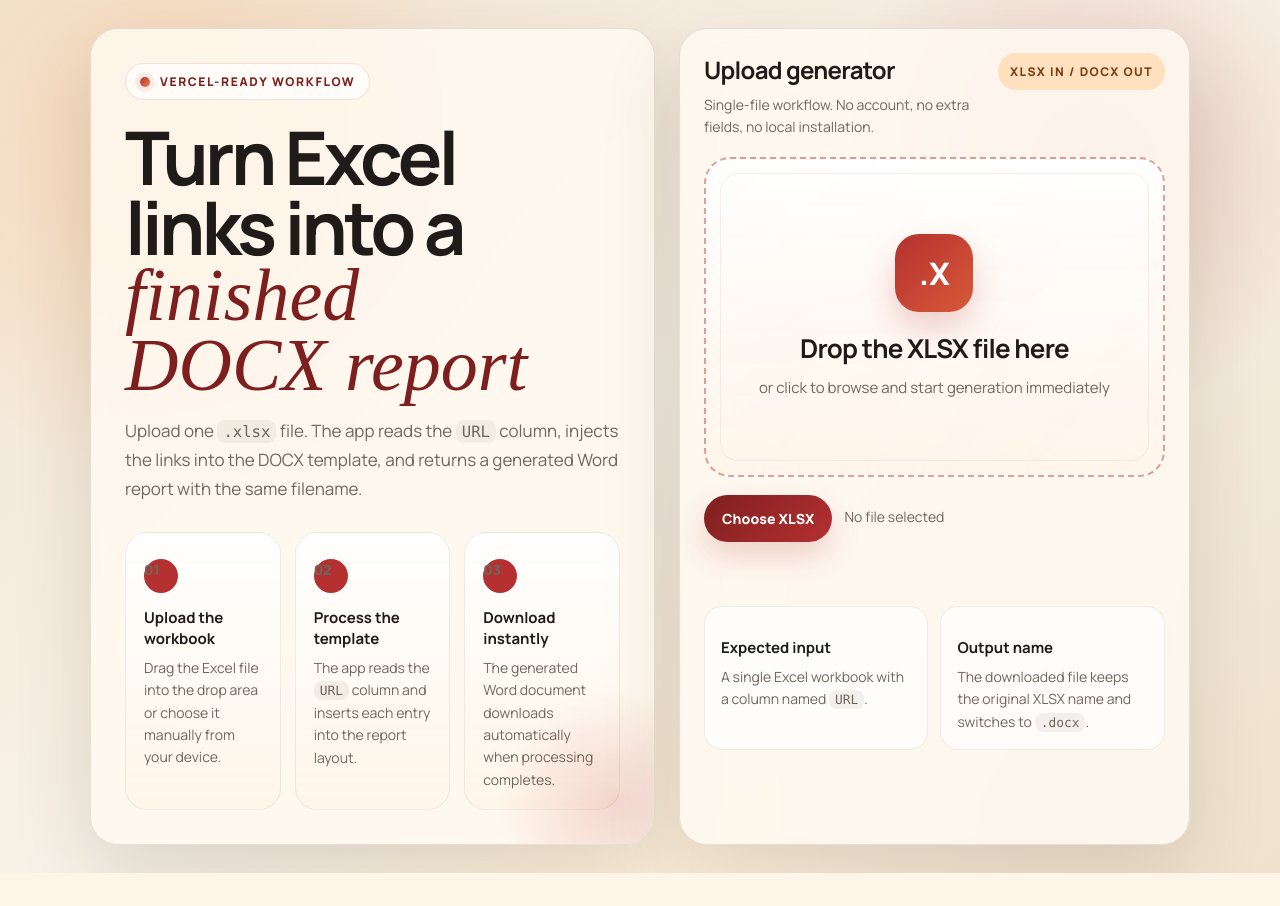
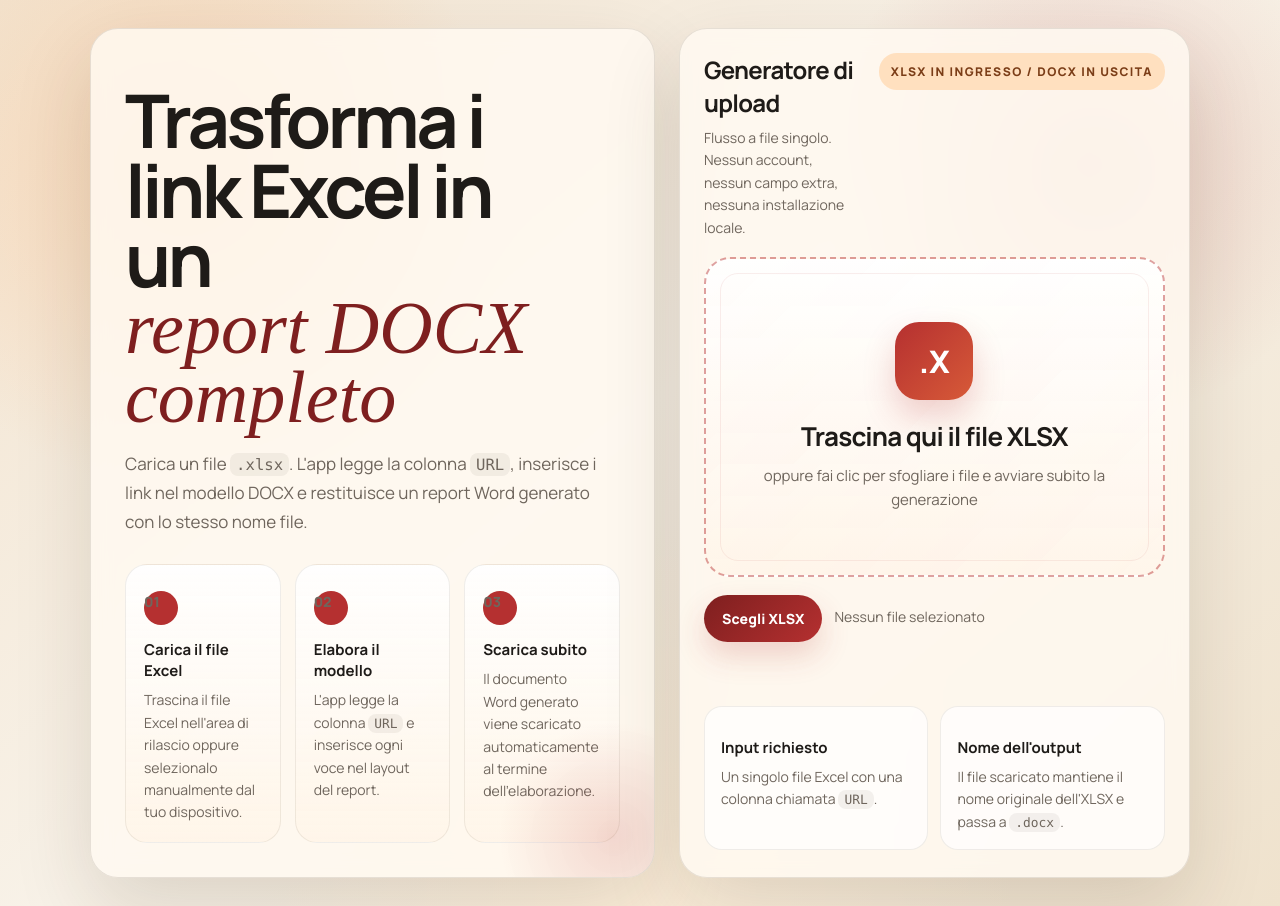
Before and after one commit to andrea9339/Report_docx_tool, a Flask app: page / in a window 1280 px wide. Before the commit the page ends 873 px from the top, so only its background shows below. Run offline with Flask 3, Linux system fonts and the light colour scheme; some web fonts are replaced.

Commit message:
feat: translate interface to Italian and update text for better clarity

```diff
--- a/templates/index.html
+++ b/templates/index.html
@@ -1,9 +1,9 @@
 <!doctype html>
-<html lang="en">
+<html lang="it">
 <head>
   <meta charset="utf-8">
   <meta name="viewport" content="width=device-width, initial-scale=1">
-  <title>Linkiller Report Generator</title>
+  <title>Generatore Report Linkiller</title>
   <style>
     @import url("https://fonts.googleapis.com/css2?family=Manrope:wght@400;500;700;800&family=Instrument+Serif:ital@0;1&display=swap");
 
@@ -383,27 +383,26 @@
 <body>
   <main class="shell">
     <section class="hero">
-      <div class="eyebrow">Vercel-ready workflow</div>
-      <h1>Turn Excel links into a <em>finished DOCX report</em></h1>
+      <h1>Trasforma i link Excel in un <em>report DOCX completo</em></h1>
       <p class="lede">
-        Upload one <code>.xlsx</code> file. The app reads the <code>URL</code> column, injects the links into the DOCX template, and returns a generated Word report with the same filename.
+        Carica un file <code>.xlsx</code>. L'app legge la colonna <code>URL</code>, inserisce i link nel modello DOCX e restituisce un report Word generato con lo stesso nome file.
       </p>
 
       <ol class="steps">
         <li>
           <span class="step-number">01</span>
-          <strong>Upload the workbook</strong>
-          <span>Drag the Excel file into the drop area or choose it manually from your device.</span>
+          <strong>Carica il file Excel</strong>
+          <span>Trascina il file Excel nell'area di rilascio oppure selezionalo manualmente dal tuo dispositivo.</span>
         </li>
         <li>
           <span class="step-number">02</span>
-          <strong>Process the template</strong>
-          <span>The app reads the <code>URL</code> column and inserts each entry into the report layout.</span>
+          <strong>Elabora il modello</strong>
+          <span>L'app legge la colonna <code>URL</code> e inserisce ogni voce nel layout del report.</span>
         </li>
         <li>
           <span class="step-number">03</span>
-          <strong>Download instantly</strong>
-          <span>The generated Word document downloads automatically when processing completes.</span>
+          <strong>Scarica subito</strong>
+          <span>Il documento Word generato viene scaricato automaticamente al termine dell'elaborazione.</span>
         </li>
       </ol>
     </section>
@@ -412,37 +411,37 @@
       <div>
         <div class="panel-top">
           <div>
-            <h2>Upload generator</h2>
-            <p>Single-file workflow. No account, no extra fields, no local installation.</p>
+            <h2>Generatore di upload</h2>
+            <p>Flusso a file singolo. Nessun account, nessun campo extra, nessuna installazione locale.</p>
           </div>
-          <div class="chip">xlsx in / docx out</div>
+          <div class="chip">xlsx in ingresso / docx in uscita</div>
         </div>
 
         <input id="fileInput" type="file" accept=".xlsx,application/vnd.openxmlformats-officedocument.spreadsheetml.sheet">
 
-        <section id="dropzone" class="dropzone" aria-label="Drop XLSX file here">
+        <section id="dropzone" class="dropzone" aria-label="Trascina qui il file XLSX">
           <div>
             <div class="drop-icon">.X</div>
-            <strong>Drop the XLSX file here</strong>
-            <span>or click to browse and start generation immediately</span>
+            <strong>Trascina qui il file XLSX</strong>
+            <span>oppure fai clic per sfogliare i file e avviare subito la generazione</span>
           </div>
         </section>
 
         <div class="actions">
-          <button id="pickButton" type="button">Choose XLSX</button>
-          <div id="fileName" class="file-name">No file selected</div>
+          <button id="pickButton" type="button">Scegli XLSX</button>
+          <div id="fileName" class="file-name">Nessun file selezionato</div>
         </div>
 
         <div id="status" class="status" aria-live="polite"></div>
 
         <div class="mini-grid">
           <div class="mini-card">
-            <strong>Expected input</strong>
-            <span>A single Excel workbook with a column named <code>URL</code>.</span>
+            <strong>Input richiesto</strong>
+            <span>Un singolo file Excel con una colonna chiamata <code>URL</code>.</span>
           </div>
           <div class="mini-card">
-            <strong>Output name</strong>
-            <span>The downloaded file keeps the original XLSX name and switches to <code>.docx</code>.</span>
+            <strong>Nome dell'output</strong>
+            <span>Il file scaricato mantiene il nome originale dell'XLSX e passa a <code>.docx</code>.</span>
           </div>
         </div>
       </div>
@@ -473,12 +472,12 @@
       }
 
       if (!file.name.toLowerCase().endsWith(".xlsx")) {
-        setStatus("Only .xlsx files are supported.", "error");
+        setStatus("Sono supportati solo i file .xlsx.", "error");
         return;
       }
 
       fileName.textContent = file.name;
-      setStatus("Generating DOCX...", "");
+      setStatus("Generazione DOCX in corso...", "");
       setBusy(true);
 
       try {
@@ -492,7 +491,7 @@
 
         if (!response.ok) {
           const payload = await response.json().catch(() => ({}));
-          throw new Error(payload.error || "Generation failed.");
+          throw new Error(payload.error || "Generazione non riuscita.");
         }
 
         const blob = await response.blob();
@@ -507,9 +506,9 @@
         link.remove();
         URL.revokeObjectURL(objectUrl);
 
-        setStatus(`Downloaded ${downloadName}`, "ok");
+        setStatus(`Scaricato ${downloadName}`, "ok");
       } catch (error) {
-        setStatus(error.message || "Generation failed.", "error");
+        setStatus(error.message || "Generazione non riuscita.", "error");
       } finally {
         setBusy(false);
       }
```
